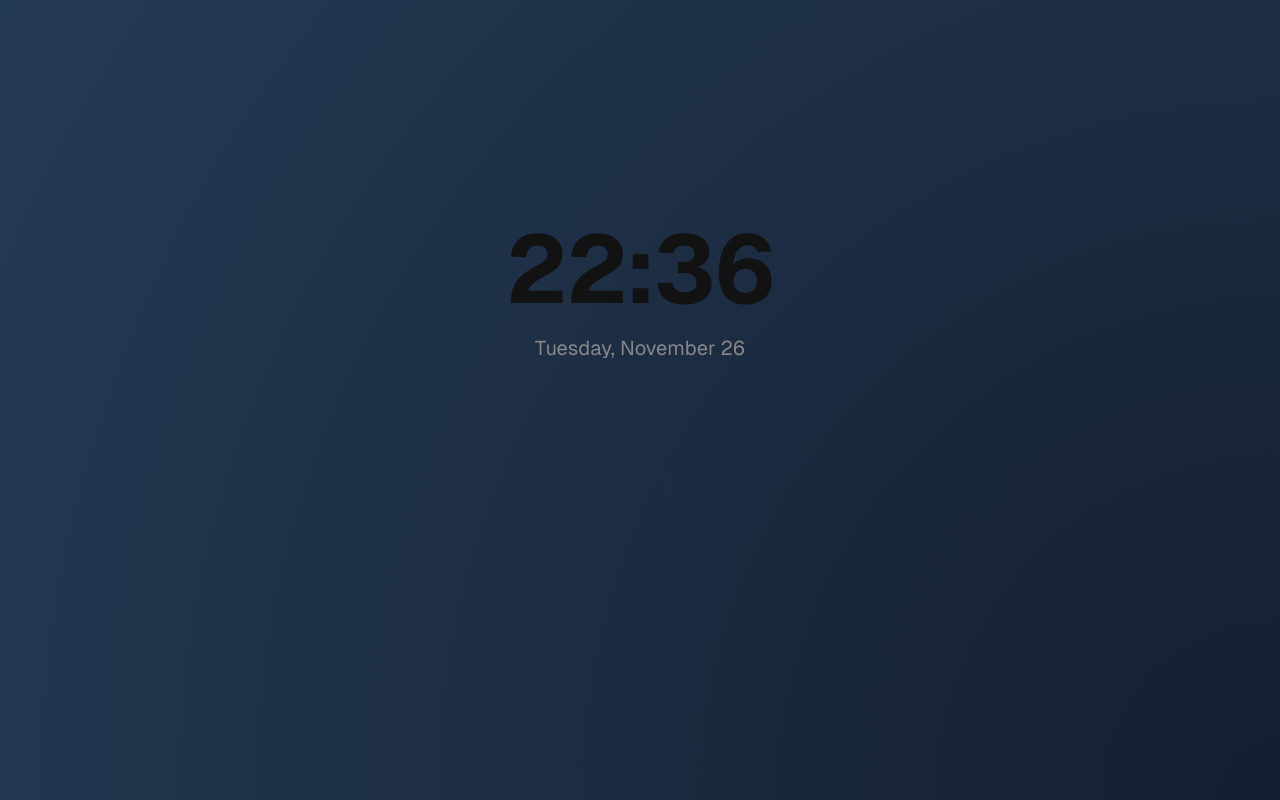
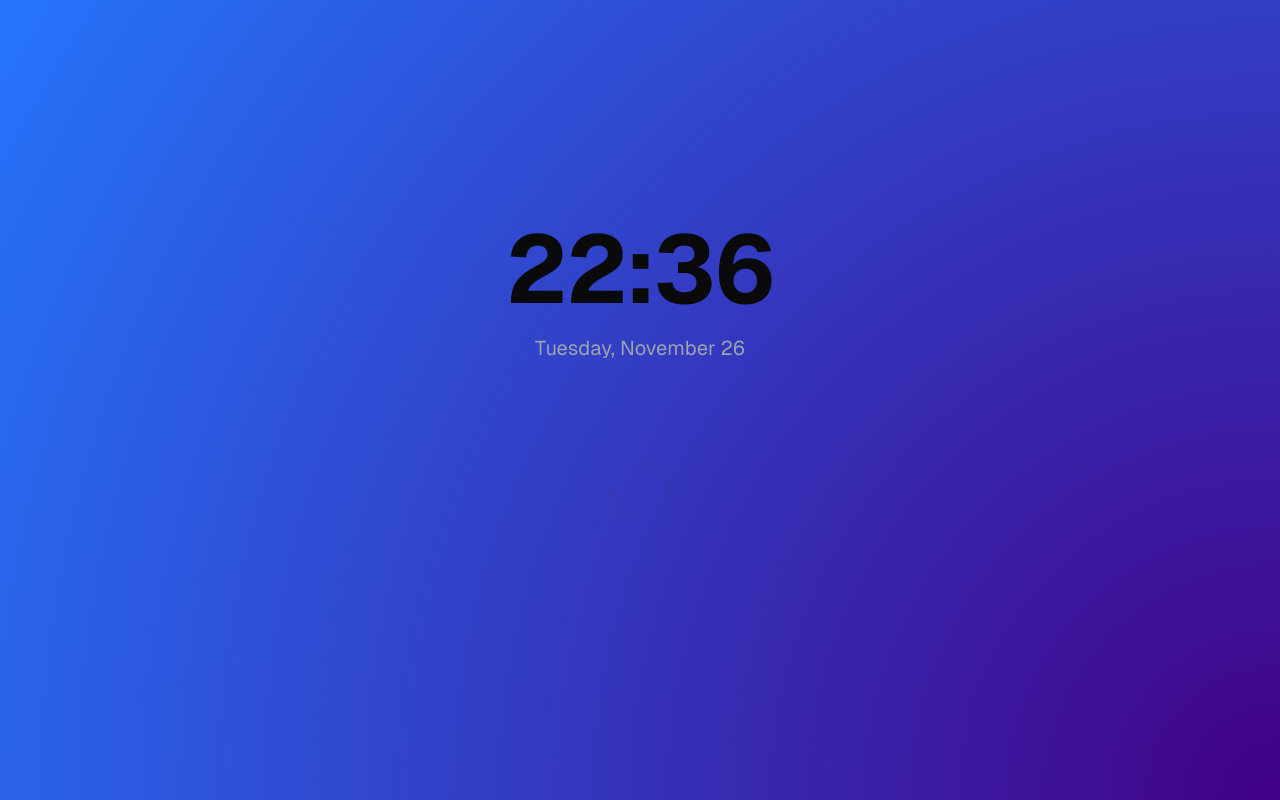
Before and after one commit to y0av/clock-weather-webapp, a Next.js app: page / in a window 1280 px wide. Built offline with nearby package versions, Linux system fonts and the light colour scheme; no server answers.

Commit message:
move theme to client state

```diff
--- /dev/null
+++ b/app/components/theme-provider.tsx
@@ -0,0 +1,55 @@
+'use client'
+
+import { useState, useEffect } from 'react'
+
+function getThemeClass() {
+    const hour = new Date().getHours();
+
+    if (hour >= 5 && hour < 7) return 'theme-dawn';
+    if (hour >= 7 && hour < 10) return 'theme-morning';
+    if (hour >= 10 && hour < 14) return 'theme-noon';
+    if (hour >= 14 && hour < 17) return 'theme-afternoon';
+    if (hour >= 17 && hour < 19) return 'theme-evening';
+    if (hour >= 19 && hour < 21) return 'theme-dusk';
+    if (hour >= 21 && hour < 24) return 'theme-night';
+    if (hour >= 24 || hour < 5) return 'theme-midnight';
+    return 'theme-night';
+}
+
+function getGradientPosition() {
+    const now = new Date();
+    const hours = now.getHours() + now.getMinutes() / 60;
+    return Math.max(0, Math.min(100, ((hours - 6) / 12) * 100));
+}
+
+export default function ThemeProvider({ children }: { children: React.ReactNode }) {
+    const [position, setPosition] = useState(50);
+    const [themeClass, setThemeClass] = useState('theme-night');
+
+    useEffect(() => {
+        const updateTheme = () => {
+            setPosition(getGradientPosition());
+            setThemeClass(getThemeClass());
+        };
+
+        updateTheme();
+        const interval = setInterval(updateTheme, 60000); // Update every minute
+
+        return () => clearInterval(interval);
+    }, []);
+
+    return (
+        <div className={`
+            ${themeClass}
+            grid grid-rows-[20px_1fr_20px]
+            items-center justify-items-center
+            min-h-screen p-8
+            font-[family-name:var(--font-geist-sans)]
+            `}
+            style={{
+                background: `radial-gradient(circle at ${position}% ${Math.abs(position - 50) * 2}%, var(--gradient-start), var(--gradient-end))`
+            }}>
+            {children}
+        </div>
+    );
+}
--- a/app/page.tsx
+++ b/app/page.tsx
@@ -1,58 +1,14 @@
 'use client';
-import { useEffect, useState } from 'react';
+
 import Clock from "./components/clock";
 import WeatherWithLocation from "./components/weather/weather-with-location";
+import ThemeProvider from "./components/theme-provider";
 
 export const dynamic = "force-dynamic";
 
-function getGradientPosition() {
-  const now = new Date();
-  const hours = now.getHours() + now.getMinutes() / 60;
-  return Math.max(0, Math.min(100, ((hours - 6) / 12) * 100));
-  //return now.getSeconds() / 60 * 100;
-}
-
-function getThemeClass() {
-  const hour = new Date().getHours();
-
-  if (hour >= 3 && hour < 5) return 'theme-dawn';
-  if (hour >= 5 && hour < 8) return 'theme-morning';
-  if (hour >= 8 && hour < 12) return 'theme-noon';
-  if (hour >= 12 && hour < 15) return 'theme-afternoon';
-  if (hour >= 15 && hour < 17) return 'theme-evening';
-  if (hour >= 17 && hour < 19) return 'theme-dusk';
-  if (hour >= 19 && hour < 22) return 'theme-night';
-  if (hour >= 22 || hour < 3) return 'theme-midnight';
-  return 'theme-night';
-}
-
 export default function Home() {
-  const [position, setPosition] = useState(50);
-  const themeClass = getThemeClass();
-
-  useEffect(() => {
-    const updatePosition = () => {
-      setPosition(getGradientPosition());
-    };
-
-    updatePosition();
-    const interval = setInterval(updatePosition, 6000);
-    return () => clearInterval(interval);
-  }, []);
-
   return (
-    <main
-      className={`
-      ${themeClass}
-      grid grid-rows-[20px_1fr_20px]
-      items-center justify-items-center
-      min-h-screen p-8
-      font-[family-name:var(--font-geist-sans)]
-      `}
-      style={{
-        background: `radial-gradient(circle at ${position}% ${Math.abs(position - 50) * 2}%, var(--gradient-start), var(--gradient-end))`
-      }}
-    >
+    <ThemeProvider>
       <div className="row-start-2 flex flex-col items-center space-y-8">
         <div className="h-[148px] flex items-center">
           <Clock />
@@ -61,6 +17,6 @@ export default function Home() {
           <WeatherWithLocation />
         </div>
       </div>
-    </main>
+    </ThemeProvider>
   );
 }
```
